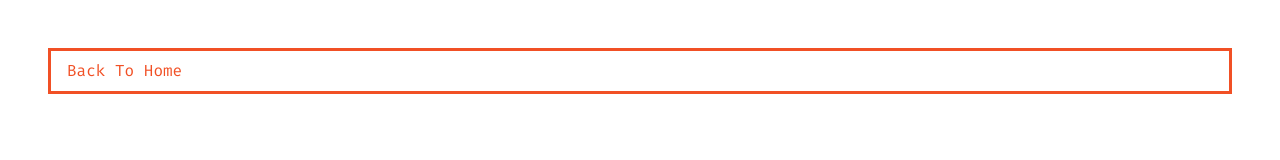
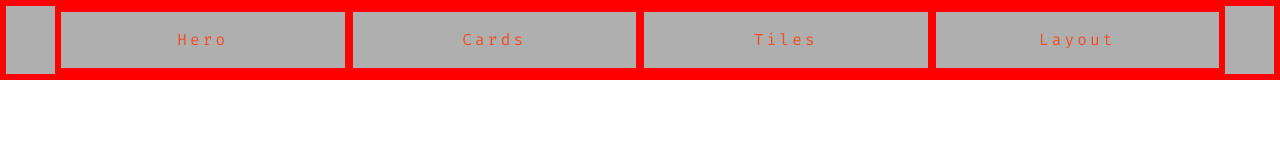
Before and after one commit to ap221882/grid-mini-projects-js, a plain HTML site: page index.html in a window 1280 px wide. Drawn offline with Linux system fonts and the light colour scheme.

Commit message:
made main-navbar

```diff
--- a/index.html
+++ b/index.html
@@ -14,6 +14,22 @@
     />
   </head>
   <body>
-    <a href="index.html" class="btn"> back to home </a>
+      <nav class="main-navbar">
+          <ul>
+              <li>
+                  <a href="hero.html">hero</a>
+              </li>
+              <li>
+                  <a href="cards.html">cards</a>
+              </li>
+              <li>
+                  <a href="tiles.html">tiles</a>
+              </li>
+              <li>
+                  <a href="layout.html">layout</a>
+              </li>
+          </ul>
+      </nav>
+    <!-- <a href="index.html" class="btn"> back to home </a> -->
   </body>
 </html>
--- a/styles.css
+++ b/styles.css
@@ -21,6 +21,7 @@
 ==================================
 */
 * {
+  border: 2px solid red;
   margin: 0;
   padding: 0;
   box-sizing: border-box;
@@ -51,13 +52,13 @@
 h2 {
   margin-bottom: 0;
 }
-p{
+p {
   font-weight: 300;
   font-size: 0.7rem;
   line-height: 2;
 }
 /* button */
-.btn{
+.btn {
   display: block;
   padding: 0.5rem 1rem;
   text-transform: capitalize;
@@ -66,7 +67,42 @@
   margin: 3rem;
   transition: var(--mainTransition);
 }
-.btn:hover{
+.btn:hover {
   background-color: var(--primaryColor);
   color: var(--mainWhite);
 }
+/*
+==================================
+Main Navbar
+==================================
+*/
+.main-navbar {
+  background-color: var(--darkGrey);
+  padding: 0 2rem;
+}
+.main-navbar li {
+  list-style-type: none;
+}
+.main-navbar a {
+  text-transform: capitalize;
+  display: block;
+  padding: 1rem 0;
+  color: var(--primaryColor);
+  letter-spacing: var(--mainSpacing);
+  transition: var(--mainTransition);
+}
+.main-navbar a:hover {
+  color: var(--mainBlack);
+}
+@media screen and (min-width: 990px) {
+  .main-navbar ul {
+    max-width: 1170px;
+    margin: 0 auto;
+    display: grid;
+    grid-template-columns: repeat(4, 1fr);
+    /* justify-items: center; */
+  }
+  .main-navbar a{
+      text-align: center;
+  }
+}
```
Lines whose indentation alone changed are shown as unchanged.
